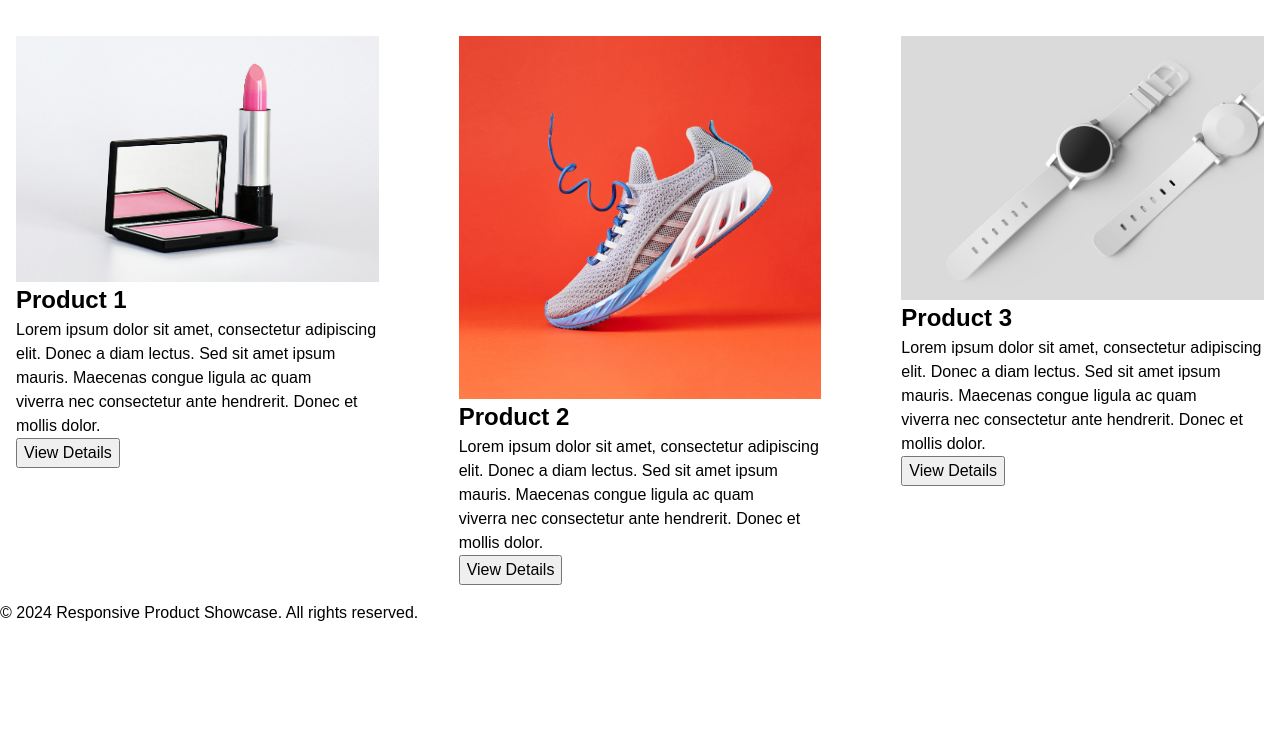
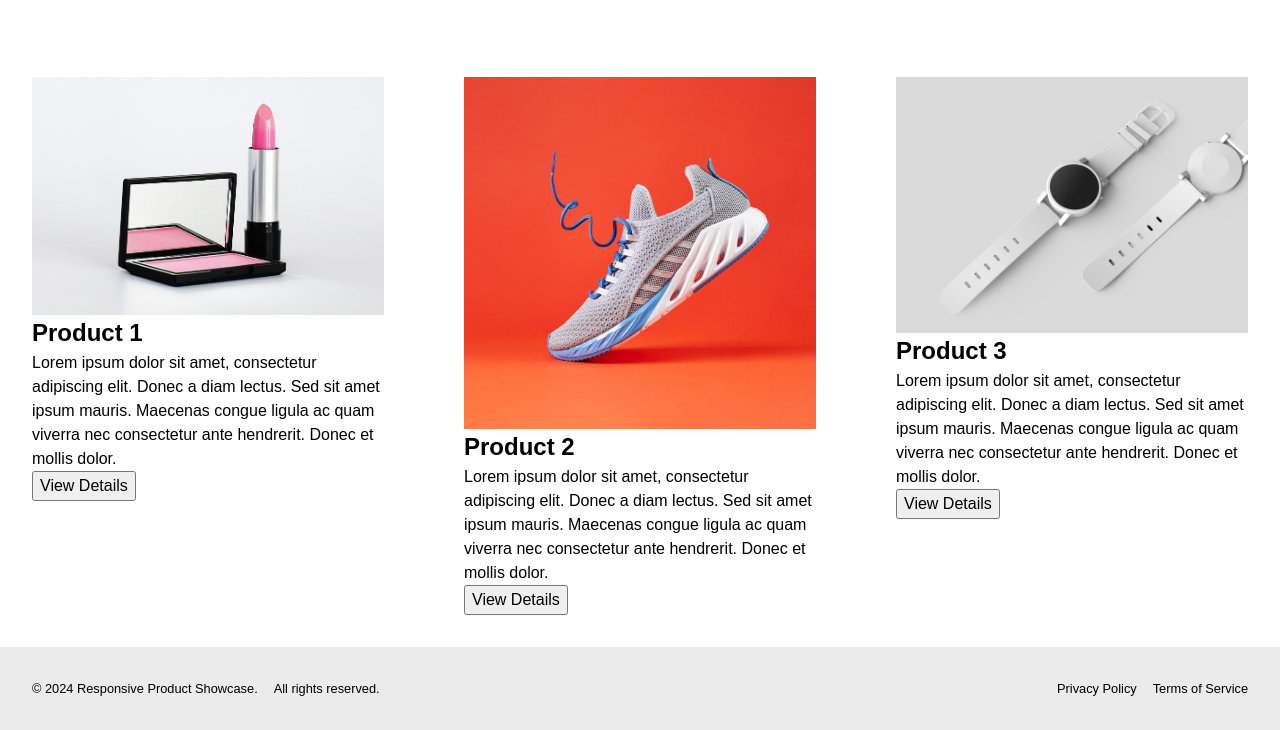
Before and after one commit to dpkreativ/responsive-product-showcase, a plain HTML site: page index.html in a window 1280 px wide. Shown: the part 566-1296 px from the top of the page. Before the commit the page ends 1191 px from the top, so only its background shows below. Drawn offline with Linux system fonts and the light colour scheme.

Commit message:
feature: footer layout and extra padding

```diff
--- a/css/style.css
+++ b/css/style.css
@@ -8,14 +8,14 @@ body {
 
 /* Header Styles */
 header {
-  padding: 1rem;
+  padding: 2rem;
   background-color: white;
   width: 100%;
 }
 
 /* Main Styles */
 main {
-  padding: 1rem;
+  padding: 2rem;
 }
 
 .products {
@@ -23,12 +23,35 @@ main {
   gap: 5rem;
 }
 
+footer {
+  padding: 2rem;
+  background-color: #ebebeb;
+  text-align: center;
+  font-size: 0.8rem;
+}
+
+/* ============================================ */
+
 /* Responsive Styles for Tablet Screens */
 @media screen and (min-width: 768px) {
   .products {
     grid-template-columns: repeat(2, 1fr);
   }
+
+  footer {
+    display: flex;
+    gap: 1rem;
+    justify-content: space-between;
+    text-align: left;
+  }
+
+  footer section {
+    display: flex;
+    gap: 1rem;
+  }
 }
+
+/* ============================================ */
 
 /* Responsive Styles for Desktop Screens */
 @media screen and (min-width: 1024px) {
--- a/index.html
+++ b/index.html
@@ -79,7 +79,15 @@
     </main>
 
     <footer>
-      <p>&copy; 2024 Responsive Product Showcase. All rights reserved.</p>
+      <section>
+        <p>&copy; 2024 Responsive Product Showcase.</p>
+        <p>All rights reserved.</p>
+      </section>
+
+      <section>
+        <p>Privacy Policy</p>
+        <p>Terms of Service</p>
+      </section>
     </footer>
   </body>
 </html>
```
